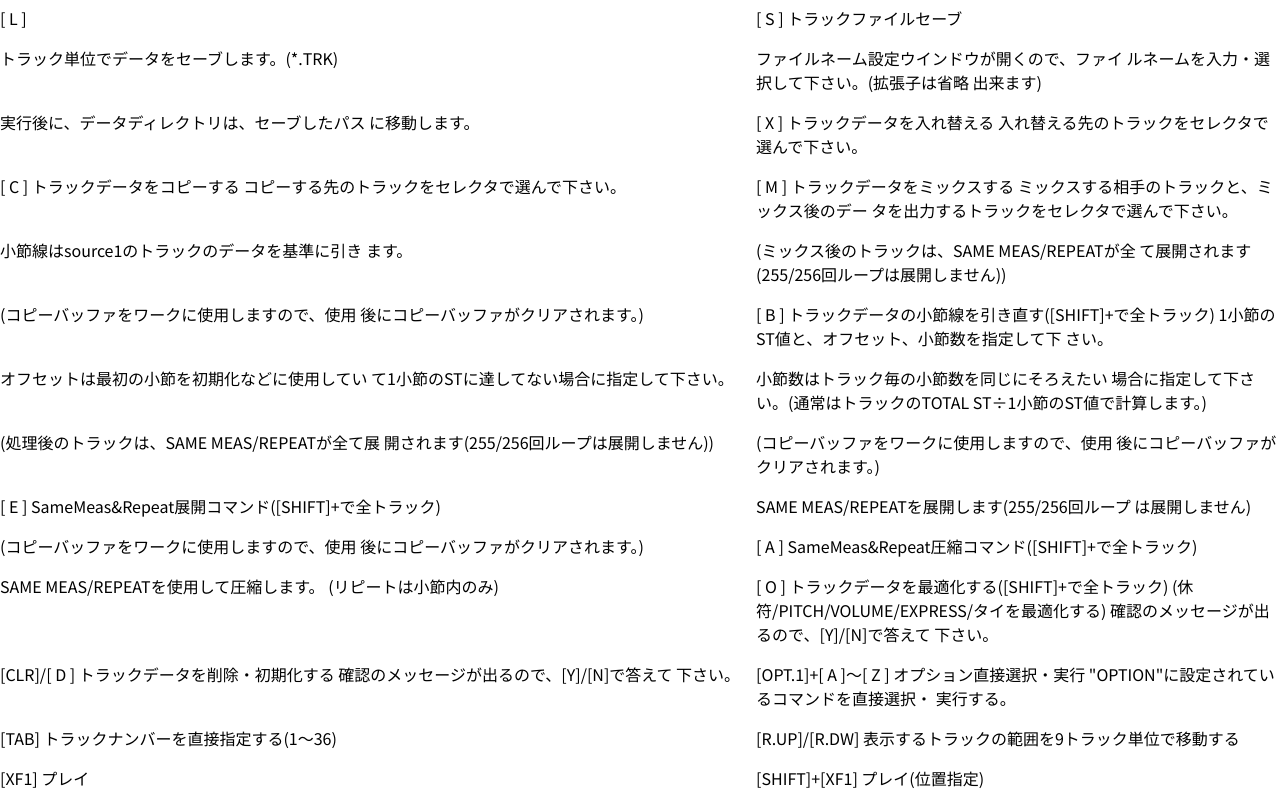
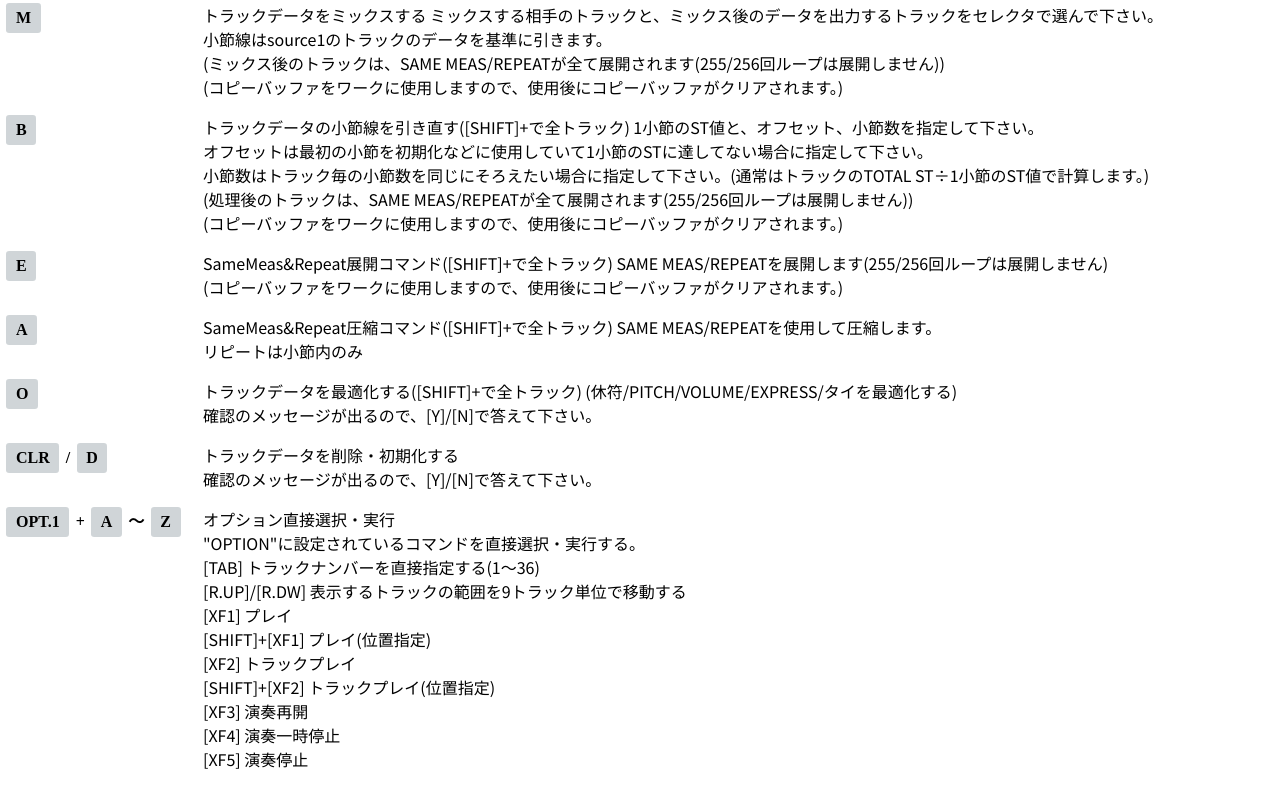
Before and after one commit to mucho613/potential-guide, a Next.js app: page /command-menu in a window 1280 px wide. Shown: the part 1760-2550 px from the top of the page. Built offline with nearby package versions, Linux system fonts and the light colour scheme.

Commit message:
update: markdown

```diff
--- a/pages/command-menu.mdx
+++ b/pages/command-menu.mdx
@@ -116,105 +116,106 @@
     実行後に、データディレクトリは、ロードしたパスに移動します。
   </dd>
 
-[ + ]/[ > ]	カーソルのある位置の数値の+1する。
+  <dt>
+    <span class="key">S</span>
+  </dt>
+  <dd>
+    トラックファイルセーブ
+    トラック単位でデータをセーブします。(*.TRK)
+    ファイルネーム設定ウインドウが開くので、ファイルネームを入力・選択して下さい。(拡張子は省略出来ます)
+    実行後に、データディレクトリは、セーブしたパスに移動します。
+  </dd>
 
-[ - ]/[ < ]	カーソルのある位置の数値の-1する。
+  <dt>
+    <span class="key">X</span>
+  </dt>
+  <dd>
+    トラックデータを入れ替える
+    入れ替える先のトラックをセレクタで選んで下さい。
+  </dd>
 
-[ L ]
+  <dt>
+    <span class="key">C</span>
+  </dt>
+  <dd>
+    トラックデータをコピーする
+    コピーする先のトラックをセレクタで選んで下さい。
+  </dd>
 
-[ S ]	トラックファイルセーブ
+  <dt>
+    <span class="key">M</span>
+  </dt>
+  <dd>
+    トラックデータをミックスする
+    ミックスする相手のトラックと、ミックス後のデータを出力するトラックをセレクタで選んで下さい。
+    - 小節線はsource1のトラックのデータを基準に引きます。
+    - (ミックス後のトラックは、SAME MEAS/REPEATが全て展開されます(255/256回ループは展開しません))
+    - (コピーバッファをワークに使用しますので、使用後にコピーバッファがクリアされます。)
+  </dd>
 
-    トラック単位でデータをセーブします。(*.TRK)
+  <dt>
+    <span class="key">B</span>
+  </dt>
+  <dd>
+    トラックデータの小節線を引き直す([SHIFT]+で全トラック)
+    1小節のST値と、オフセット、小節数を指定して下さい。
+    - オフセットは最初の小節を初期化などに使用していて1小節のSTに達してない場合に指定して下さい。
+    - 小節数はトラック毎の小節数を同じにそろえたい場合に指定して下さい。(通常はトラックのTOTAL ST÷1小節のST値で計算します。)
+    - (処理後のトラックは、SAME MEAS/REPEATが全て展開されます(255/256回ループは展開しません))
+    - (コピーバッファをワークに使用しますので、使用後にコピーバッファがクリアされます。)
+  </dd>
 
-    ファイルネーム設定ウインドウが開くので、ファイ
-    ルネームを入力・選択して下さい。(拡張子は省略
-    出来ます)
+  <dt>
+    <span class="key">E</span>
+  </dt>
+  <dd>
+    SameMeas&Repeat展開コマンド([SHIFT]+で全トラック)
+    SAME MEAS/REPEATを展開します(255/256回ループは展開しません)
+    - (コピーバッファをワークに使用しますので、使用後にコピーバッファがクリアされます。)
+  </dd>
 
-    実行後に、データディレクトリは、セーブしたパス
-    に移動します。
+  <dt>
+    <span class="key">A</span>
+  </dt>
+  <dd>
+    SameMeas&Repeat圧縮コマンド([SHIFT]+で全トラック)
+    SAME MEAS/REPEATを使用して圧縮します。
+    - リピートは小節内のみ
+  </dd>
 
-[ X ]	トラックデータを入れ替える
-    入れ替える先のトラックをセレクタで選んで下さい。
+  <dt>
+    <span class="key">O</span>
+  </dt>
+  <dd>
+    トラックデータを最適化する([SHIFT]+で全トラック)
+    (休符/PITCH/VOLUME/EXPRESS/タイを最適化する)
+    - 確認のメッセージが出るので、[Y]/[N]で答えて下さい。
+  </dd>
 
-[ C ]	トラックデータをコピーする
-    コピーする先のトラックをセレクタで選んで下さい。
+  <dt>
+    <span class="key">CLR</span>/<span class="key">D</span>
+  </dt>
+  <dd>
+    トラックデータを削除・初期化する
+    - 確認のメッセージが出るので、[Y]/[N]で答えて下さい。
+  </dd>
 
-[ M ]	トラックデータをミックスする
-    ミックスする相手のトラックと、ミックス後のデー
-    タを出力するトラックをセレクタで選んで下さい。
-
-    小節線はsource1のトラックのデータを基準に引き
-    ます。
-
-    (ミックス後のトラックは、SAME MEAS/REPEATが全
-    て展開されます(255/256回ループは展開しません))
-
-    (コピーバッファをワークに使用しますので、使用
-    後にコピーバッファがクリアされます。)
-
-[ B ]	トラックデータの小節線を引き直す([SHIFT]+で全トラック)
-    1小節のST値と、オフセット、小節数を指定して下
-    さい。
-
-    オフセットは最初の小節を初期化などに使用してい
-    て1小節のSTに達してない場合に指定して下さい。
-
-    小節数はトラック毎の小節数を同じにそろえたい
-    場合に指定して下さい。(通常はトラックのTOTAL
-    ST÷1小節のST値で計算します。)
-
-    (処理後のトラックは、SAME MEAS/REPEATが全て展
-    開されます(255/256回ループは展開しません))
-
-    (コピーバッファをワークに使用しますので、使用
-    後にコピーバッファがクリアされます。)
-
-[ E ]	SameMeas&Repeat展開コマンド([SHIFT]+で全トラック)
-
-    SAME MEAS/REPEATを展開します(255/256回ループ
-    は展開しません)
-
-    (コピーバッファをワークに使用しますので、使用
-    後にコピーバッファがクリアされます。)
-
-[ A ]	SameMeas&Repeat圧縮コマンド([SHIFT]+で全トラック)
-
-    SAME MEAS/REPEATを使用して圧縮します。
-    (リピートは小節内のみ)
-
-[ O ]	トラックデータを最適化する([SHIFT]+で全トラック)
-    (休符/PITCH/VOLUME/EXPRESS/タイを最適化する)
-    確認のメッセージが出るので、[Y]/[N]で答えて
-    下さい。
-
-[CLR]/[ D ]
-  トラックデータを削除・初期化する
-    確認のメッセージが出るので、[Y]/[N]で答えて
-    下さい。
-
-
-[OPT.1]+[ A ]～[ Z ]	オプション直接選択・実行
-				"OPTION"に設定されているコマンドを直接選択・
-				実行する。
-
-		[TAB]	トラックナンバーを直接指定する(1～36)
-
-		[R.UP]/[R.DW]
-			表示するトラックの範囲を9トラック単位で移動する
-
-		[XF1]	プレイ
-
-	[SHIFT]+[XF1]	プレイ(位置指定)
-
-		[XF2]	トラックプレイ
-
-	[SHIFT]+[XF2]	トラックプレイ(位置指定)
-
-		[XF3]	演奏再開
-
-		[XF4]	演奏一時停止
-
-		[XF5]	演奏停止
+  <dt>
+    <span class="key">OPT.1</span>+<span class="key">A</span>～<span class="key">Z</span>
+  </dt>
+  <dd>
+    オプション直接選択・実行
+    - "OPTION"に設定されているコマンドを直接選択・実行する。
+    - [TAB] トラックナンバーを直接指定する(1～36)
+    - [R.UP]/[R.DW] 表示するトラックの範囲を9トラック単位で移動する
+    - [XF1] プレイ
+    - [SHIFT]+[XF1] プレイ(位置指定)
+    - [XF2] トラックプレイ
+    - [SHIFT]+[XF2] トラックプレイ(位置指定)
+    - [XF3] 演奏再開
+    - [XF4] 演奏一時停止
+    - [XF5] 演奏停止
+  </dd>
 </dl>
 
 ### PLAY（プレイ）
@@ -679,7 +680,7 @@ CM6ファイル名が設定されていない時は、コントロールデー
   </dd>
 
   <dt>
-    <span class="key">RETURN</span> / <span class="key">SPACE</span>
+    <span class="key">RETURN</span>/<span class="key">SPACE</span>
   </dt>
   <dd>
     決定（水色の反転になります。）
```
